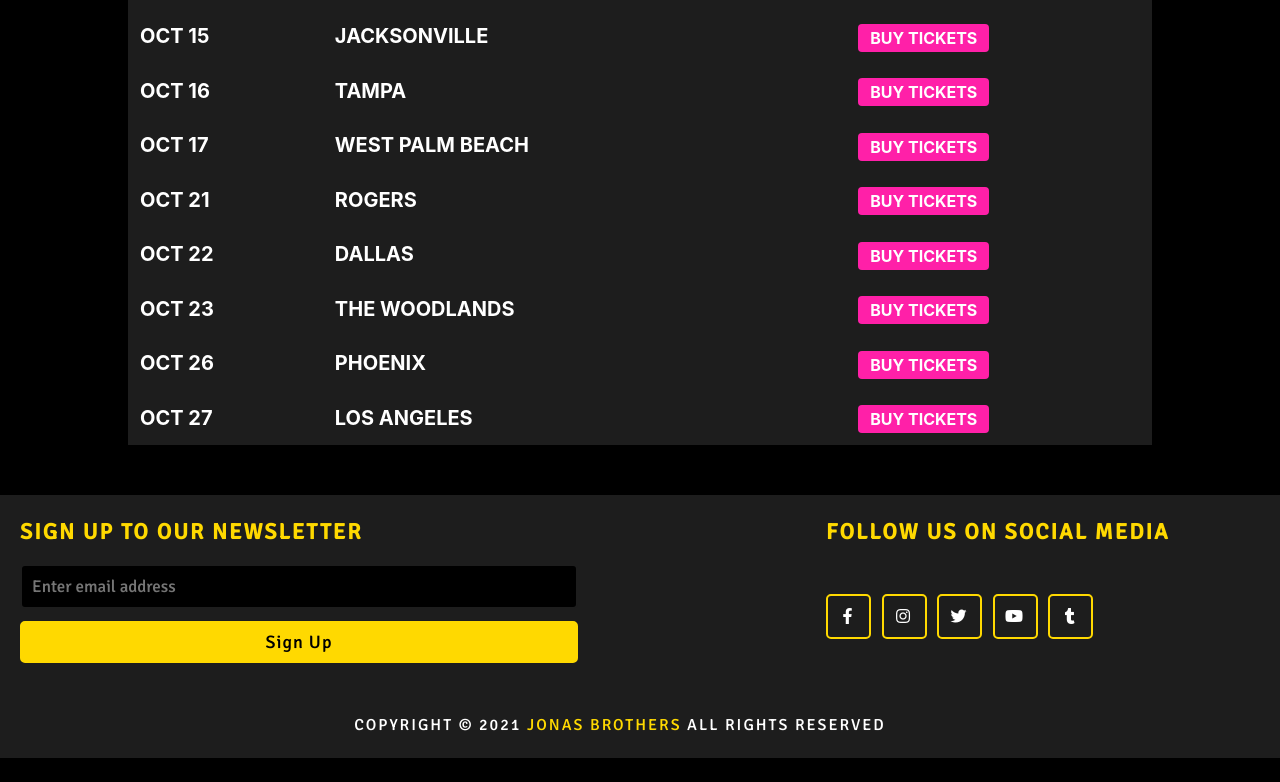
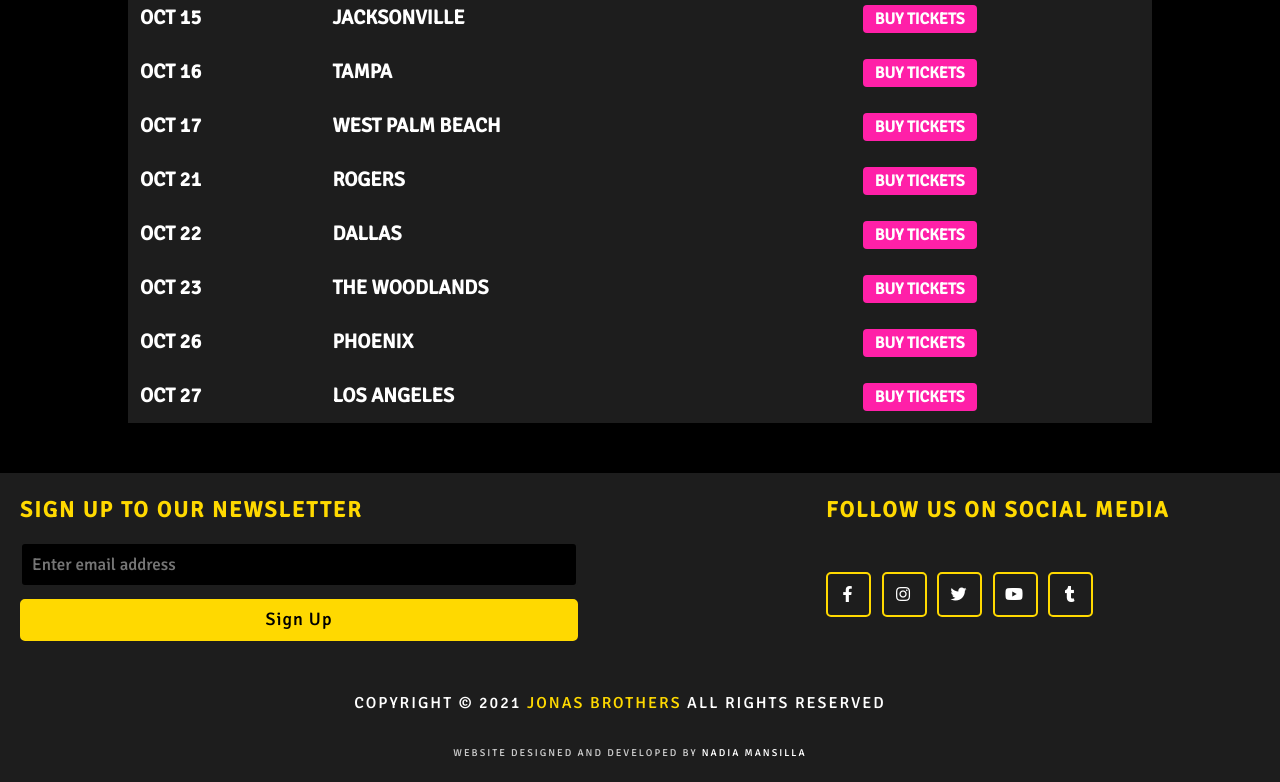
Before and after one commit to oopsnadia/jonasbrothers, a plain HTML site: page pages/tourdates.html in a window 1280 px wide. Shown: the part 2970-3752 px from the top of the page. Before the commit the page ends 3728 px from the top, so only its background shows below. Drawn offline with nearby package versions, Linux system fonts and the light colour scheme.

Commit message:
agregué 'autor' del sitio web

```diff
--- a/pages/tourdates.html
+++ b/pages/tourdates.html
@@ -415,6 +415,9 @@
         <div class="footer__copyright">
             <p>Copyright © 2021 <a href="#">Jonas Brothers</a> All rights reserved</p>
         </div>
+        <div class="footer__author">
+            <p>Website designed and developed by <a href="https://github.com/oopsnadia" target="_blank">Nadia Mansilla</a></p>
+        </div>
     </footer>
     <!--  FIN DE SECCION DE FOOTER  -->
 
--- a/scss/_footer.scss
+++ b/scss/_footer.scss
@@ -111,3 +111,17 @@
 .footer a:hover {
   color: $color4;
 }
+
+.footer__author {
+  font-size: 10px;
+  width: 100%;
+  text-align: center;
+  color: $color8;
+  margin-top: 10px;
+  padding: 0 20px 5px 0;
+}
+
+.footer__author a {
+  color: $color5;
+  font-size: 10px;
+}
--- a/scss/_tourdates.scss
+++ b/scss/_tourdates.scss
@@ -78,6 +78,7 @@ $headings: (
   background-color: $color2;
   text-transform: uppercase;
   font-size: 20px;
+  font-family: $font;
 }
 
 .table__titulos {
--- a/scss/_variables.scss
+++ b/scss/_variables.scss
@@ -4,6 +4,7 @@ $color3: #e2e2e2;
 $color4: rgb(255, 217, 0);
 $color5: white;
 $color7: #ff20a8;
+$color8: rgb(202, 202, 202);
 
 $font: "Signika", sans serif;
 $font2: "Dancing Script", cursive;
```
Also changed, not shown: index.html (+3 -0 lines), pages/discography.html (+3 -0 lines), pages/gallery.html (+3 -0 lines), pages/videos.html (+3 -0 lines), estilos.css, 1 other file.
